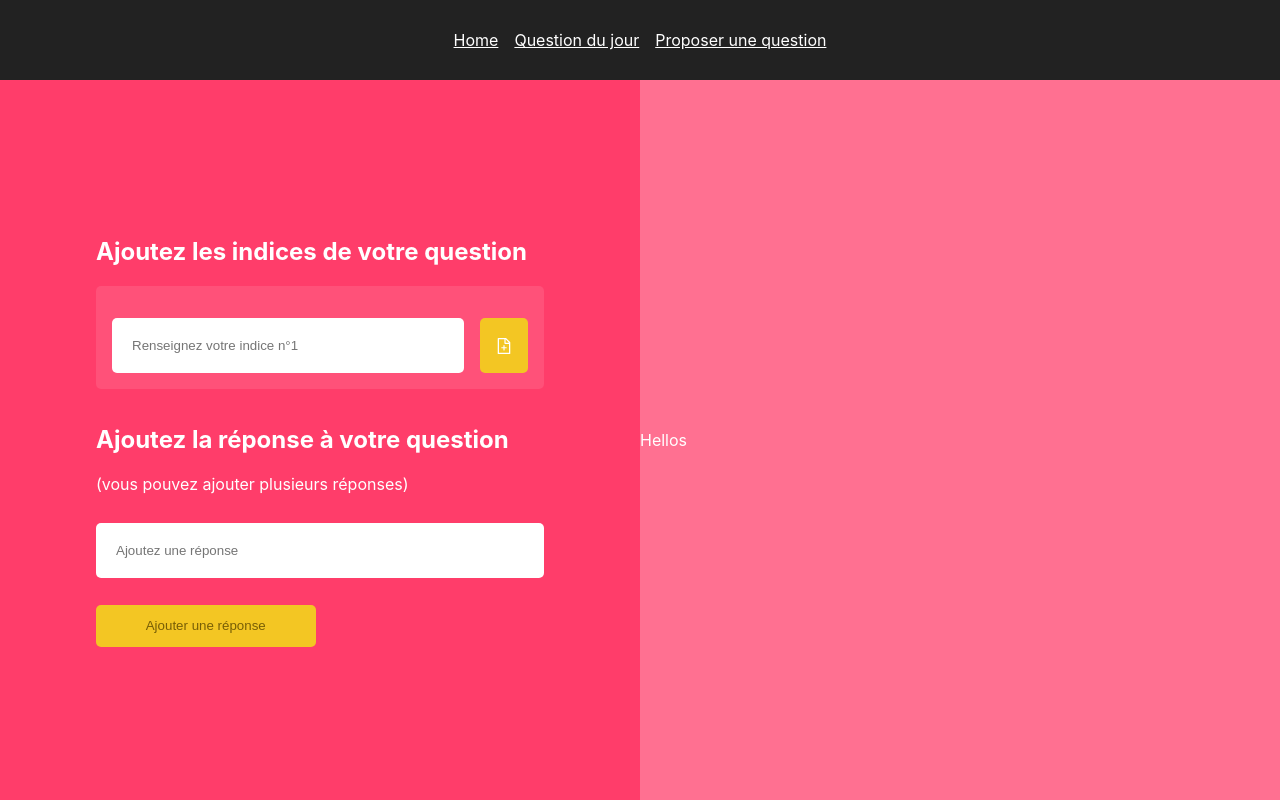
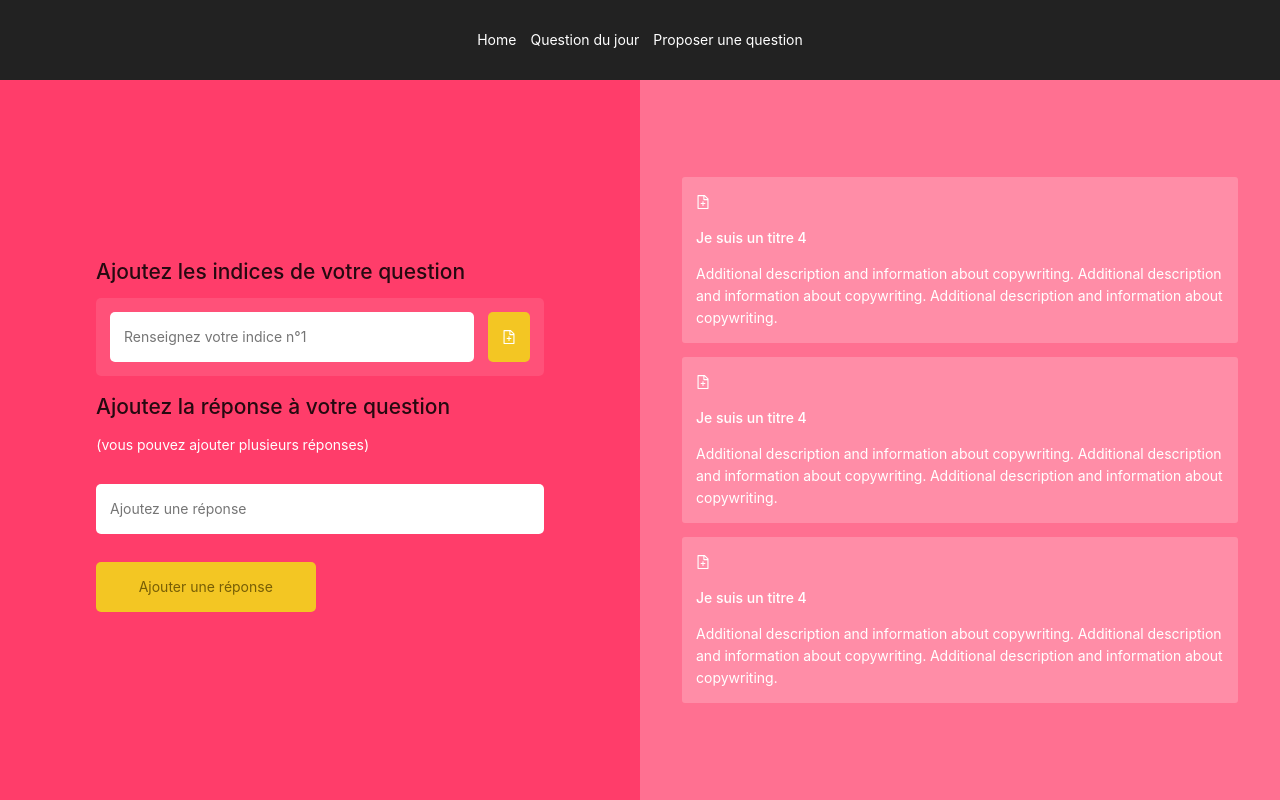
Before and after one commit to MaximeConan/qpuc-front, a React (Create React App) app: page /post-question in a window 1280 px wide. Built offline with nearby package versions, Linux system fonts and the light colour scheme.

Commit message:
Fix the remove input step, improve style

```diff
--- a/src/index.js
+++ b/src/index.js
@@ -1,5 +1,6 @@
 import React from 'react'
 import ReactDOM from 'react-dom'
+import 'antd/dist/antd.css'
 import { ThemeProvider, createGlobalStyle } from 'styled-components'
 
 import App from './App'
--- a/src/screens/PostQuestionPage.js
+++ b/src/screens/PostQuestionPage.js
@@ -1,5 +1,6 @@
 import React, { useState} from 'react'
 import { FileAddOutlined, DeleteOutlined } from '@ant-design/icons'
+import { Alert, Tooltip } from 'antd'
 
 import * as Styled from './__styles__/PostQuestionPage.styles'
 
@@ -13,9 +14,9 @@ const PostQuestionPage = () => {
       setSteps([...steps, {input: newInput, step: steps.length + 1, indice: ''}])
   }
 
-  const onRemoveStepClick = () => {
-    setSteps(steps.splice(-1,1))
-    console.log(steps)
+  const onRemoveStepClick = step => {
+    const newSteps = steps.filter(item => item.step !== step)
+    setSteps(newSteps)
   }
 
   const onPostQuestionSubmit = e => {
@@ -39,22 +40,27 @@ const PostQuestionPage = () => {
           <Styled.Form>
             <h2>Ajoutez les indices de votre question</h2>
             {
-              steps.map(({ input, step, indice }, index) => {
-                console.log(step, index)
+              steps.map(({ step, indice }, index) => {
+                console.log(indice)
                 return (
                   <Styled.StepsInputContainer key={index}>
                     <Styled.InputContainer>
-                      <input placeholder={`Renseignez votre indice n°${step}`} onChange={e => {
+                      <input placeholder={`Renseignez votre indice n°${step}`} value={indice} onChange={e => {
                         steps[index].indice = e.target.value
                         setSteps([...steps])
                       }} />
                       {index !== 0 &&
-                      <Styled.Icon onClick={onRemoveStepClick}>
-                        <DeleteOutlined />
-                      </Styled.Icon>}
-                      <Styled.Icon onClick={onAddStepClick}>
-                        <FileAddOutlined />
-                      </Styled.Icon>
+                        <Tooltip title="Retirer cette étape">
+                          <Styled.Icon onClick={() => onRemoveStepClick(step)}>
+                            <DeleteOutlined />
+                          </Styled.Icon>
+                        </Tooltip>
+                      }
+                      <Tooltip title={indice === '' ? `Vous devez remplir le champs avant d'en ajouter` : `Ajouter une étape`}>
+                        <Styled.Icon onClick={indice !== '' && onAddStepClick}>
+                          <FileAddOutlined />
+                        </Styled.Icon>
+                      </Tooltip>
                     </Styled.InputContainer>
                   </Styled.StepsInputContainer>
                 )
@@ -68,11 +74,50 @@ const PostQuestionPage = () => {
               <Styled.Input placeholder="Ajoutez une réponse" value={answer} onChange={e => setAnswer(e.target.value)} />
               <Styled.Button onClick={onPostAnswers}>Ajouter une réponse</Styled.Button>
               <Styled.AnswersContainer>
-                {answersList.map((answer, index) => <Styled.AnswerTag key={index} onClick={() => onAnswerDelete(answer)}>{answer}</Styled.AnswerTag>)}
+                {answersList.map((answer, index) => {
+                  return (
+                    <Styled.AnswerTag
+                      key={index}
+                    >
+                      <div>
+                        {answer}
+                          <DeleteOutlined onClick={() => onAnswerDelete(answer)}/>
+                      </div>
+                    </Styled.AnswerTag>
+                  )
+                })}
               </Styled.AnswersContainer>
             </Styled.Form>
         </Styled.FormContainer>
-        <Styled.TipsContainer>Hellos</Styled.TipsContainer>
+        <Styled.TipsContainer>
+            <Styled.Tips>
+              <FileAddOutlined />
+              <h4>Je suis un titre 4</h4>
+              <p>
+                Additional description and information about copywriting.
+                Additional description and information about copywriting.
+                Additional description and information about copywriting.
+              </p>
+            </Styled.Tips>
+            <Styled.Tips>
+              <FileAddOutlined />
+              <h4>Je suis un titre 4</h4>
+              <p>
+                Additional description and information about copywriting.
+                Additional description and information about copywriting.
+                Additional description and information about copywriting.
+              </p>
+            </Styled.Tips>
+            <Styled.Tips>
+              <FileAddOutlined />
+              <h4>Je suis un titre 4</h4>
+              <p>
+                Additional description and information about copywriting.
+                Additional description and information about copywriting.
+                Additional description and information about copywriting.
+              </p>
+            </Styled.Tips>
+        </Styled.TipsContainer>
       </Styled.Content>
     </Styled.Root>
   )
--- a/src/screens/__styles__/PostQuestionPage.styles.js
+++ b/src/screens/__styles__/PostQuestionPage.styles.js
@@ -22,7 +22,7 @@ export const FormContainer = styled.div`
   background-color: ${({ theme }) => darken(0.1, theme.colors.primaryColor)};
   height: 100%;
   width: 50%;
-
+  overflow-y: scroll;
   display: flex;
   justify-content: center;
   align-items: center;
@@ -31,6 +31,7 @@ export const FormContainer = styled.div`
 
 export const Form = styled.form`
   width: 70%;
+
 `
 
 export const StepsInputContainer = styled.div`
@@ -46,12 +47,16 @@ export const InputContainer = styled.div`
   display: flex;
   margin-top: ${({ theme }) => theme.spaces.small};
 
+  &:first-child {
+    margin: 0;
+  }
 
   & > input {
     border: none;
     width: calc(100% - 3em);
-    padding: 1.5em;
+    padding: ${({ theme }) => theme.spaces.small};
     border-radius: ${({ theme }) => theme.borderRadius.medium};
+    color: ${({ theme }) => theme.colors.darkGrey};
   }
 `
 
@@ -76,12 +81,12 @@ export const Icon = styled.i`
 export const Input = styled.input`
   border: none;
   border-radius: ${({ theme }) => theme.borderRadius.medium};
-
-  width: calc(100% - 3em);
-  padding: 1.5em;
+  color: ${({ theme }) => theme.colors.darkGrey};
+  width: 100%;
+  padding: ${({ theme }) => theme.spaces.small};
   margin-bottom: ${({ theme }) => theme.spaces.small};
   margin-top: ${({ theme }) => theme.spaces.small};
-
+c
 `
 
 export const Button = styled.button`
@@ -103,6 +108,7 @@ export const Button = styled.button`
 export const AnswersContainer = styled.div`
   display: flex;
   margin-top: ${({ theme }) => theme.spaces.small};
+  flex-wrap: wrap;
 `
 
 export const AnswerTag = styled.div`
@@ -111,8 +117,33 @@ export const AnswerTag = styled.div`
   color: #FFF;
   margin-right: ${({ theme }) => theme.spaces.small};
   border-radius: ${({ theme }) => theme.borderRadius.small};
+  text-align: center;
+  margin-bottom: ${({ theme }) => theme.spaces.small};
 `
 
 export const TipsContainer = styled.div`
   width: 50%;
+  padding: 3em;
 `
+
+export const Tips = styled.div`
+  background-color: rgba(255, 255, 255, 0.2);
+  color: ${({ theme }) => theme.colors.primaryTextColor};
+  padding: ${({ theme }) => theme.spaces.small};
+  border-radius: ${({ theme }) => theme.borderRadius.small};
+  margin-bottom: ${({ theme }) => theme.spaces.small};
+
+  &:last-child {
+    margin: 0;
+  }
+
+  & > h4 {
+    color: ${({ theme }) => theme.colors.primaryTextColor};
+    margin-top: ${({ theme }) => theme.spaces.small};
+    margin-bottom: ${({ theme }) => theme.spaces.small};
+  }
+
+  & > p:last-child {
+    margin: 0;
+  }
+`
--- a/src/screens/__styles__/QuestionPage.styles.js
+++ b/src/screens/__styles__/QuestionPage.styles.js
@@ -39,8 +39,8 @@ export const Form = styled.form`
   }
 
   & > input {
-    width: calc(100% - 3em);
-    padding: 1.5em;
+    width: 100%;
+    padding: ${({ theme }) => theme.spaces.small};
   }
 
   & > button {
```
